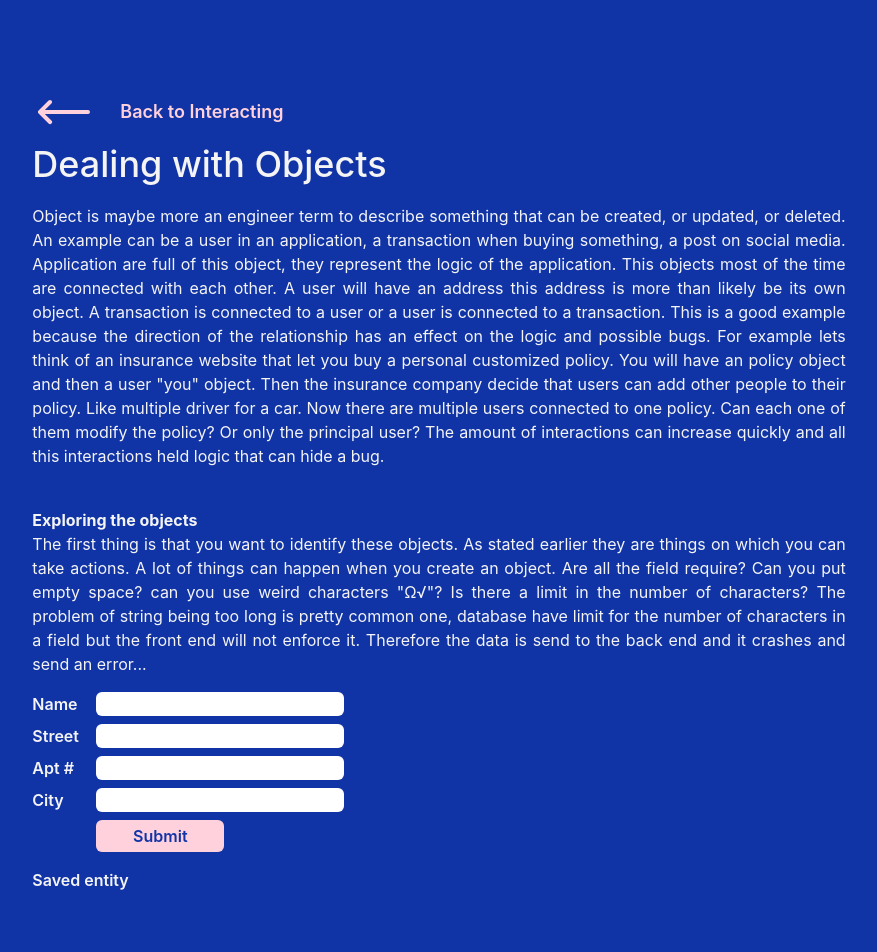
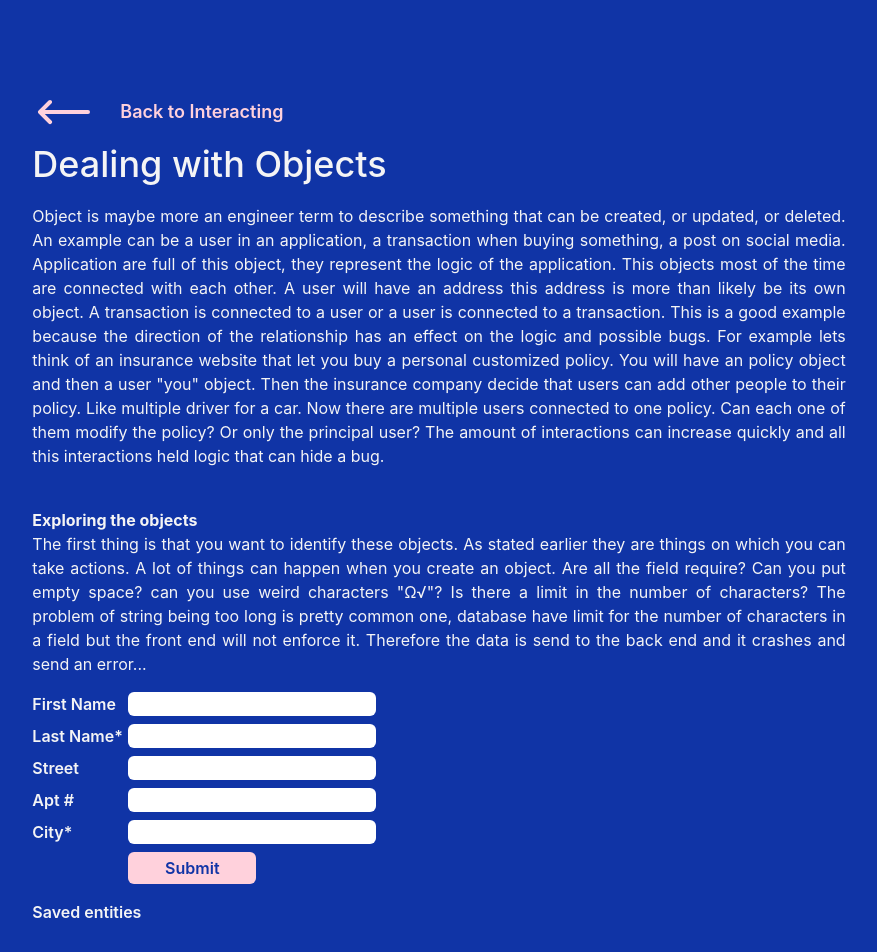
Before and after one commit to willot/Quality, a React (Create React App) app: page /objects in a window 1280 px wide. Shown: the top 952 px of the page, without its empty margins (201-1078 px from the left). Built offline with nearby package versions, Linux system fonts and the light colour scheme.

Commit message:
working on form validation

```diff
--- /dev/null
+++ b/src/components/EntitiesForm.tsx
@@ -0,0 +1,95 @@
+import {useState} from "react";
+import {User} from "../pages/Entities";
+
+type UserFormProps = {
+    setEntity: (value: User) => void;
+}
+
+export const EntitiesForm = ({setEntity}: UserFormProps) => {
+    const [firstName, setFirstName] = useState<string>();
+    const [lastName, setLastName] = useState<string>();
+    const [street, setStreet] = useState<string>();
+    const [apartment, setApartment] = useState<string>();
+    const [city, setCity] = useState<string>();
+    const [error, setError] = useState(false);
+
+    const save = (event: any) => {
+        if (city === undefined || lastName === undefined) {
+            setError(true);
+            return
+        }
+        setEntity({
+            firstName: firstName,
+            lastName: lastName,
+            street: street,
+            apt: apartment,
+            city: city
+        });
+        setLastName("");
+        setStreet("");
+        setApartment("");
+        setCity("");
+        console.log("Event", event.target.value)
+    }
+
+    return (
+        <section className="bg-blue flex flex-col space-y-2">
+            <label className="flex flex-col sm:flex-row">
+                <span className="w-24 font-semibold">First Name</span>
+                <input className="text-blue rounded-md"
+                       type="text"
+                       name={"name"}
+                       value={firstName}
+                       onChange={(event) => {
+                           setFirstName(event.target.value)
+                       }}/>
+            </label>
+            <label className="flex flex-col sm:flex-row">
+                <span className="w-24 font-semibold">Last Name*</span>
+                <input className={`text-blue rounded-md ${error && lastName === undefined ? "ring-4 border-solid ring-red" : ""}`}
+                       type="text"
+                       name={"name"}
+                       value={lastName}
+                       onChange={(event) => {
+                           setLastName(event.target.value)
+                       }}/>
+            </label>
+            <label className="flex flex-col sm:flex-row">
+                <span className="w-24 font-semibold">Street</span>
+                <input className="text-blue rounded-md"
+                       type="text"
+                       name={"street"}
+                       value={street}
+                       onChange={(event) => {
+                           setStreet(event.target.value)
+                       }}/>
+            </label>
+            <label className="flex flex-col sm:flex-row">
+                <span className="w-24 font-semibold">Apt #</span>
+                <input className="text-blue rounded-md"
+                       type="text"
+                       name={"apartment"}
+                       value={apartment}
+                       onChange={(event) => {
+                           setApartment(event.target.value)
+                       }}/>
+            </label>
+            <label className="flex flex-col sm:flex-row">
+                <span className="w-24 font-semibold">City*</span>
+                <input className={`text-blue rounded-md ${error && city === undefined ? "ring-4 border-solid ring-red" : ""}`}
+                       type="text"
+                       name={"city"}
+                       value={city}
+                       onChange={(event) => {
+                           setCity(event.target.value)
+                       }}/>
+            </label>
+            { error && <p className="font-semibold text-red">Missing field</p>}
+            <section className="flex flex-row justify-center sm:justify-start">
+                <input type="submit" value="Submit"
+                       onClick={save}
+                       className=" ml-24 w-32 h-8 bg-pink rounded-md text-blue font-semibold active:translate-y-0.5 duration-200 active:bg-white"/>
+            </section>
+        </section>
+    )
+}
--- a/src/components/UserForm.tsx
+++ /dev/null
@@ -1,75 +0,0 @@
-import {useState} from "react";
-import {User} from "../pages/Entities";
-
-type UserFormProps = {
-    setEntity: (value: User) => void;
-}
-
-export const UserForm = ({setEntity}: UserFormProps) => {
-    const [name, setName] = useState<string>();
-    const [street, setStreet] = useState<string>();
-    const [apartment, setApartment] = useState<string>();
-    const [city, setCity] = useState<string>();
-
-    const save = (event: any) => {
-        setEntity({
-            name: name,
-            street: street,
-            apt: apartment,
-            city: city
-        });
-        setName("");
-        setStreet("");
-        setApartment("");
-        setCity("");
-        console.log("Event", event.target.value)
-    }
-
-    return (
-        <section className="bg-blue flex flex-col space-y-2">
-                <label className="flex flex-col sm:flex-row">
-                    <span className="w-16 font-semibold">Name</span>
-                    <input className="text-blue rounded-md"
-                           type="text"
-                           name={"name"}
-                           value={name}
-                           onChange={(event) => {
-                               setName(event.target.value)
-                           }}/>
-                </label>
-                <label className="flex flex-col sm:flex-row">
-                    <span className="w-16 font-semibold">Street</span>
-                    <input className="text-blue rounded-md"
-                           type="text"
-                           name={"street"}
-                           value={street}
-                           onChange={(event) => {
-                               setStreet(event.target.value)
-                           }}/>
-                </label>
-                <label className="flex flex-col sm:flex-row">
-                    <span className="w-16 font-semibold">Apt #</span>
-                    <input className="text-blue rounded-md"
-                           type="text"
-                           name={"apartment"}
-                           value={apartment}
-                           onChange={(event) => {
-                               setApartment(event.target.value)
-                           }}/>
-                </label>
-                <label className="flex flex-col sm:flex-row">
-                    <span className="w-16 font-semibold">City</span>
-                    <input className="text-blue rounded-md"
-                           type="text"
-                           name={"city"}
-                           value={city}
-                           onChange={(event) => {
-                               setCity(event.target.value)
-                           }}/>
-                </label>
-                <input type="submit" value="Submit"
-                       onClick={save}
-                       className=" ml-16 w-32 h-8 bg-pink rounded-md text-blue font-semibold"/>
-        </section>
-    )
-}
--- a/src/pages/Entities.tsx
+++ b/src/pages/Entities.tsx
@@ -1,10 +1,11 @@
 import {Link} from "react-router-dom";
 import {ArrowLongLeftIcon} from "@heroicons/react/24/solid";
-import {UserForm} from "../components/UserForm";
+import {EntitiesForm} from "../components/EntitiesForm";
 import {useState} from "react";
 
 export type User = {
-    name?: string;
+    firstName?: string;
+    lastName?: string;
     street?: string;
     apt?: string;
     city?: string;
@@ -43,15 +44,30 @@ export const Entities = () => {
                         the number of characters? The problem of string being too long is pretty common one, database
                         have limit for the number of characters in a field but the front end will not enforce it.
                         Therefore the data is send to the back end and it crashes and send an error...</p>
-                    <UserForm setEntity={setEntity}/>
+                    <EntitiesForm setEntity={setEntity}/>
                     <section className="pt-4">
-                        <h3 className="font-semibold">Saved entity</h3>
+                        <h3 className="font-semibold pb-2">Saved entities</h3>
                         {entity && (
                             <>
-                                <p className="pl-6"><span className="font-semibold">Name:</span> {entity.name}</p>
-                                <p className="pl-6"><span className="font-semibold">Street:</span> {entity.street}</p>
-                                <p className="pl-6"><span className="font-semibold">Apartment #:</span> {entity.apt}</p>
-                                <p className="pl-6"><span className="font-semibold">City:</span> {entity.city}</p>
+                                <section>
+                                    <p className="font-bold text-pink">User</p>
+                                    <p className="pl-6"><span
+                                        className="font-semibold">First name:</span> {entity.firstName}</p>
+                                    <p className="pl-6"><span
+                                        className="font-semibold">Last name:</span> {entity.lastName}</p>
+                                    <p className="font-bold text-pink">Address</p>
+                                    <p className="pl-6"><span className="font-semibold">Street:</span> {entity.street}
+                                    </p>
+                                    <p className="pl-6"><span className="font-semibold">Apartment #:</span> {entity.apt}
+                                    </p>
+                                    <p className="pl-6"><span className="font-semibold">City:</span> {entity.city}</p>
+                                </section>
+                                <section className="pt-2">
+                                    <p>We have one form but we can see that we created 2 separated entities. One user
+                                        with a first and last name and an address with street apartment number and
+                                        city.</p>
+                                </section>
+
                             </>
                         )}
                     </section>
```
